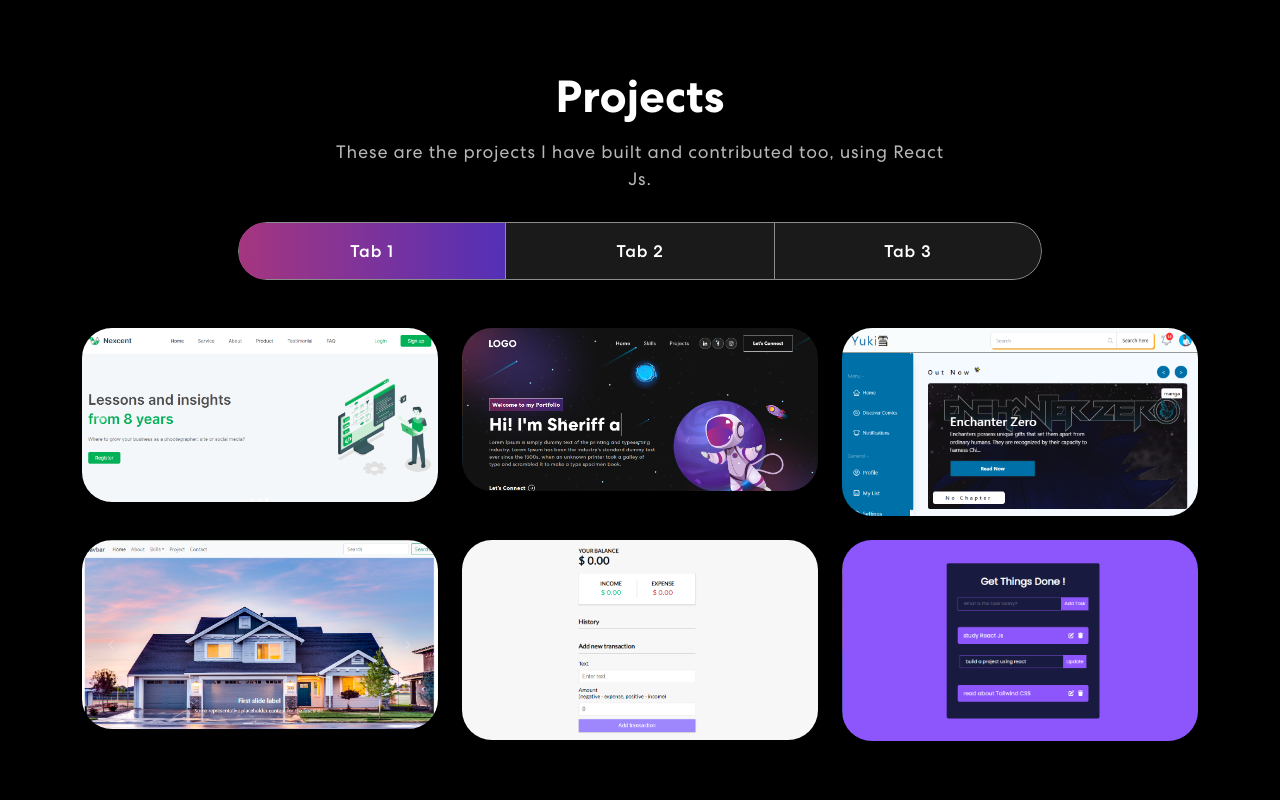
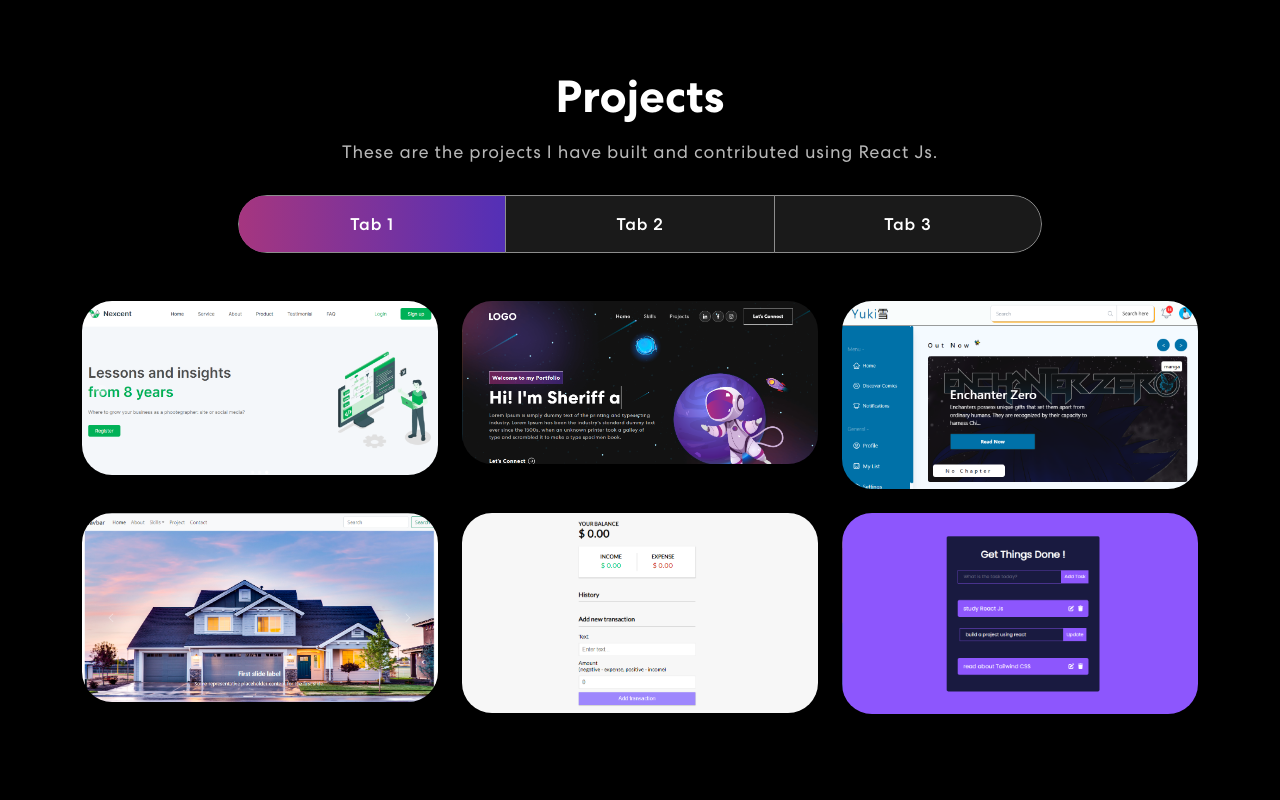
Before and after one commit to sheriff-demilade/portfolio, a React (Create React App) app: page / in a window 1280 px wide. Shown: the part 1340-2140 px from the top of the page. Built offline with nearby package versions, Linux system fonts and the light colour scheme; no server answers.

Commit message:
updated my projects

```diff
--- a/src/components/Projects.js
+++ b/src/components/Projects.js
@@ -26,7 +26,7 @@ export const Projects = () => {
     },
     {
       title: "Manga website",
-      description: "A Comic website",
+      description: "An Open-source project courtesy of Daniel Asakpa",
       imgUrl: manga,
       link: "https://manga-website-ashen.vercel.app/",
     },
@@ -64,8 +64,8 @@ export const Projects = () => {
                 >
                   <h2>Projects</h2>
                   <p>
-                    These are the projects I have built and contributed too,
-                    using React Js.
+                    These are the projects I have built and contributed using
+                    React Js.
                   </p>
                   <Tab.Container id="projects-tabs" defaultActiveKey="first">
                     <Nav
```
